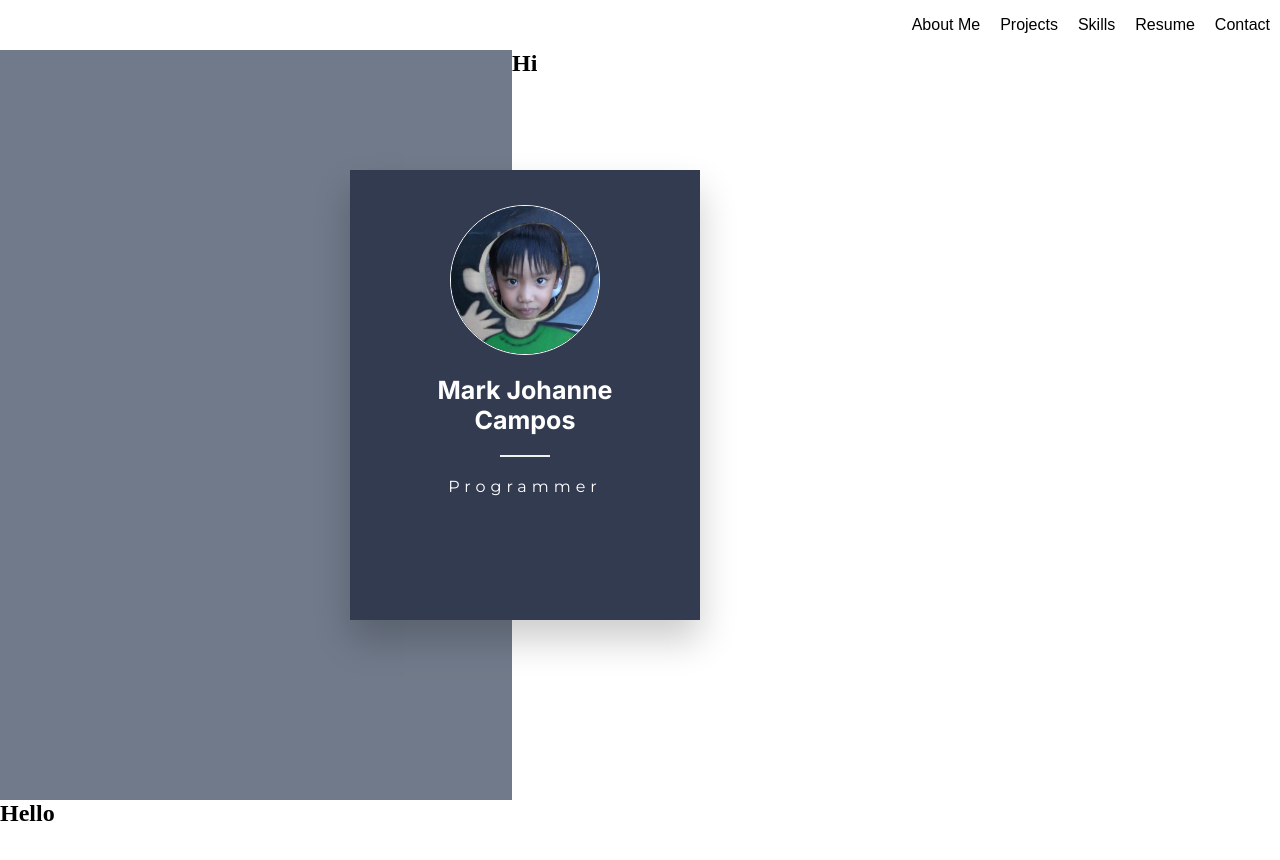
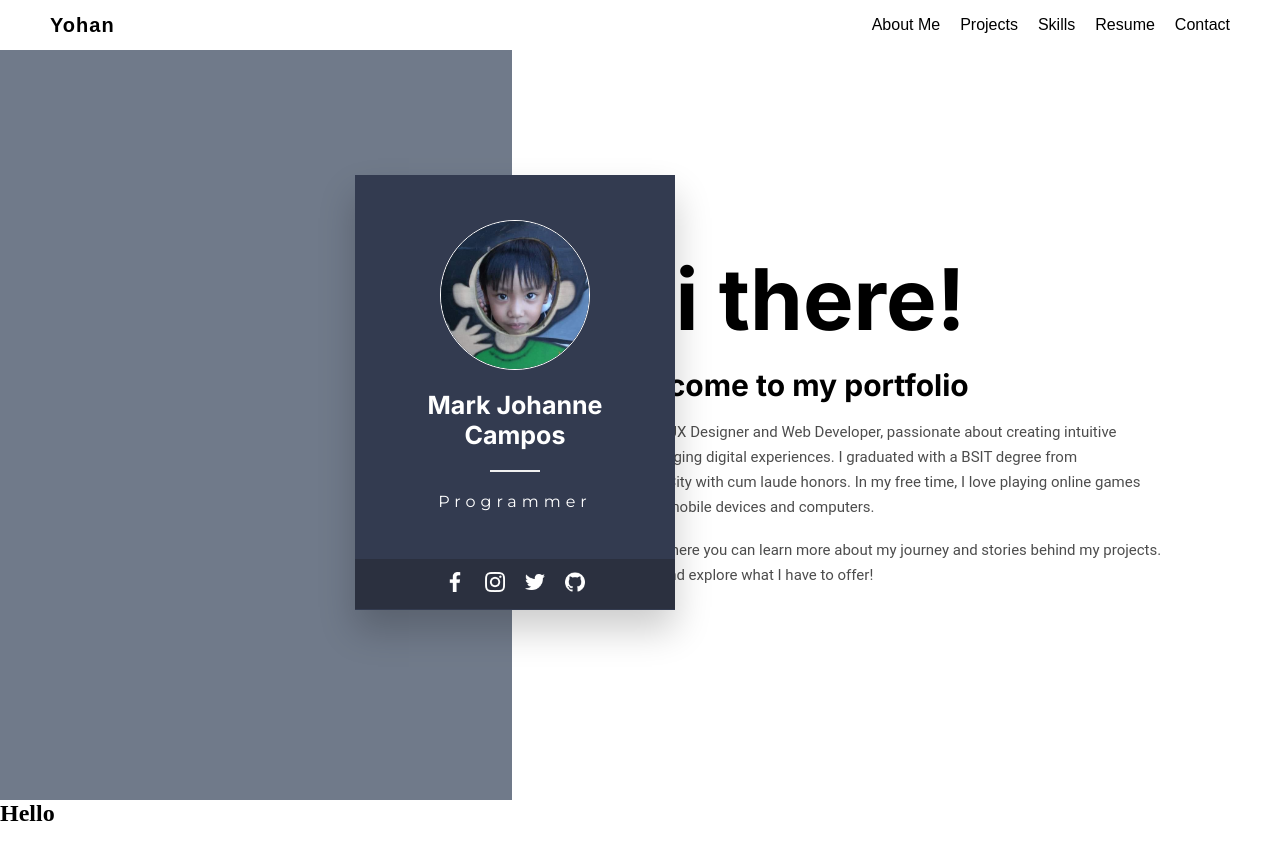
Before and after one commit to Yohanskie101/YohanPortfolio, a plain HTML site: page html/main.html in a window 1280 px wide. Shown: the top 860 px of the page. Drawn offline with Linux system fonts and the light colour scheme; a web font is replaced by a local one.

Commit message:
Progress

```diff
--- a/css/main.css
+++ b/css/main.css
@@ -37,10 +37,18 @@ body {
   width: 100%;
   display: flex;
   align-items: center;
-  justify-content: flex-end;
+  justify-content: space-between;
   z-index: 999999;
+  padding: 0px 40px 0px 50px;
 }
-
+.Logo {
+  background-color: transparent;
+  border: none;
+  cursor: pointer;
+  font-size: 20px;
+  font-weight: bold;
+  letter-spacing: 1px;
+}
 .top-list {
   list-style: none;
 }
@@ -74,19 +82,17 @@ body {
 }
 
 .BoxMe {
-  height: 450px;
-  width: 350px;
+  height: 435px;
+  width: 320px;
   background-color: #333b50;
   position: relative;
-  left: 350px;
-  top: 120px;
+  left: 355px;
+  top: 125px;
   box-shadow: 0 20px 35px rgba(0, 0, 0, 0.2); /* Add box shadow */
   color: white;
-
   display: flex;
   flex-direction: column;
   align-items: center;
-  padding: 35px 10px 10px 10px;
 }
 
 .ProfileImg {
@@ -95,6 +101,7 @@ body {
   border-radius: 50%;
   object-fit: cover;
   border: 1px solid;
+  margin-top: 45px;
 }
 
 .BoxMe p {
@@ -116,6 +123,24 @@ body {
   border-top: 2px solid #f0f0f0;
 }
 
+.Phead {
+  font-size: 85px;
+  font-weight: bolder;
+  line-height: 100px;
+  font-family: "Inter", sans-serif;
+}
+.Hhead {
+  font-size: 30px;
+  font-weight: bolder;
+  line-height: 70px;
+  font-family: "Inter", sans-serif;
+}
+.PContent {
+  font-family: "Roboto", sans-serif;
+  font-size: 15px;
+  color: rgba(0, 0, 0, 0.7); /* Assuming black text with 80% opacity */
+  line-height: 25px;
+}
 .BoxMe .Box-paragraphs2 {
   margin-top: 20px;
 }
@@ -125,3 +150,30 @@ body {
   font-family: "Montserrat", sans-serif;
   letter-spacing: 5px;
 }
+
+.Box-socmed {
+  margin-top: 48px;
+  width: 100%;
+  height: 50px;
+  background-color: #262a3491;
+  display: flex;
+  justify-content: center;
+  align-items: center;
+  gap: 20px;
+}
+
+.Box-socmed img {
+  height: 20px;
+  width: 20px;
+}
+
+.Box-socmed img:hover {
+  cursor: pointer;
+}
+.Home-Box2 {
+  width: 100%;
+  height: 100%;
+  display: flex;
+  flex-direction: column;
+  padding: 200px 0px 0px 100px;
+}
--- a/html/main.html
+++ b/html/main.html
@@ -25,6 +25,7 @@
   <body>
     <!--Menu bar Start-->
     <div class="menubar">
+      <button class="Logo">Yohan</button>
       <div class="top-container">
         <ul class="top-list">
           <li><button>About Me</button></li>
@@ -38,7 +39,7 @@
     <!--Menu bar End-->
 
     <!--First Section (HomeSection)-->
-    <section id="HomeSection">
+    <header id="HomeSection">
       <div class="Home1">
         <div class="BoxMe">
           <img
@@ -54,13 +55,50 @@
           <div class="Box-paragraphs2">
             <p>Programmer</p>
           </div>
+
+          <div class="Box-socmed">
+            <a href="https://www.facebook.com/johanne.campos" target="_blank">
+              <img src="../sources/imgs/fb.png" alt="No Image" />
+            </a>
+            <a href="https://www.instagram.com/yohan.nnnnnnn/" target="_blank">
+              <img src="../sources/imgs/instagram.png" alt="No Image" />
+            </a>
+            <a href="https://x.com/mark_johanne" target="_blank">
+              <img src="../sources/imgs/twitter.png" alt="Twitter" />
+            </a>
+            <a href="https://github.com/Yohanskie101" target="_blank">
+              <img src="../sources/imgs/github.png" alt="GitHub" />
+            </a>
+          </div>
         </div>
       </div>
 
       <div class="Home2">
-        <h1>Hi</h1>
+        <div class="Home-Box2">
+          <p class="Phead">Hi there!</p>
+          <p class="Hhead">Welcome to my portfolio</p>
+          <p class="PContent">
+            I'm a UI/UX Designer and Web Developer, passionate about creating
+            intuitive
+          </p>
+          <p class="PContent">
+            and engaging digital experiences. I graduated with a BSIT degree
+            from
+          </p>
+          <p class="PContent">
+            Quezon City with cum laude honors. In my free time, I love playing
+            online games
+          </p>
+          <p class="PContent">on both mobile devices and computers.</p>
+          <br />
+          <p class="PContent">
+            This is where you can learn more about my journey and stories behind
+            my projects.
+          </p>
+          <p class="PContent">Dive in and explore what I have to offer!</p>
+        </div>
       </div>
-    </section>
+    </header>
     <!--End of First Section (HomeSection)-->
 
     <!--Second Section (AboutSection)-->
```
Also changed, not shown: sources/imgs/fb.png (added), sources/imgs/github.png (added), sources/imgs/instagram.png (added), sources/imgs/twitter.png (added).
